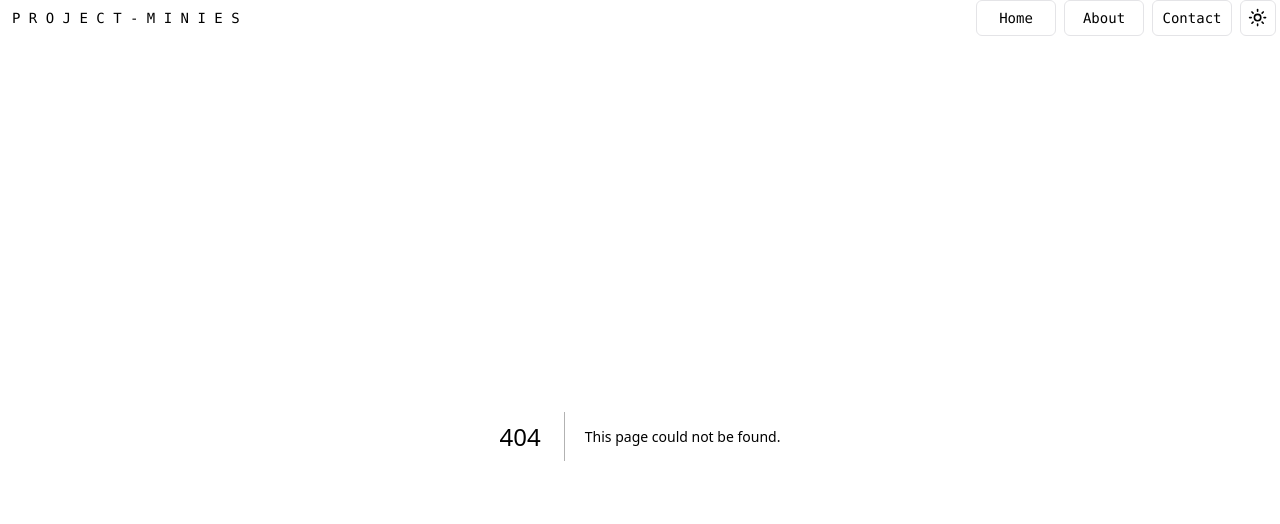
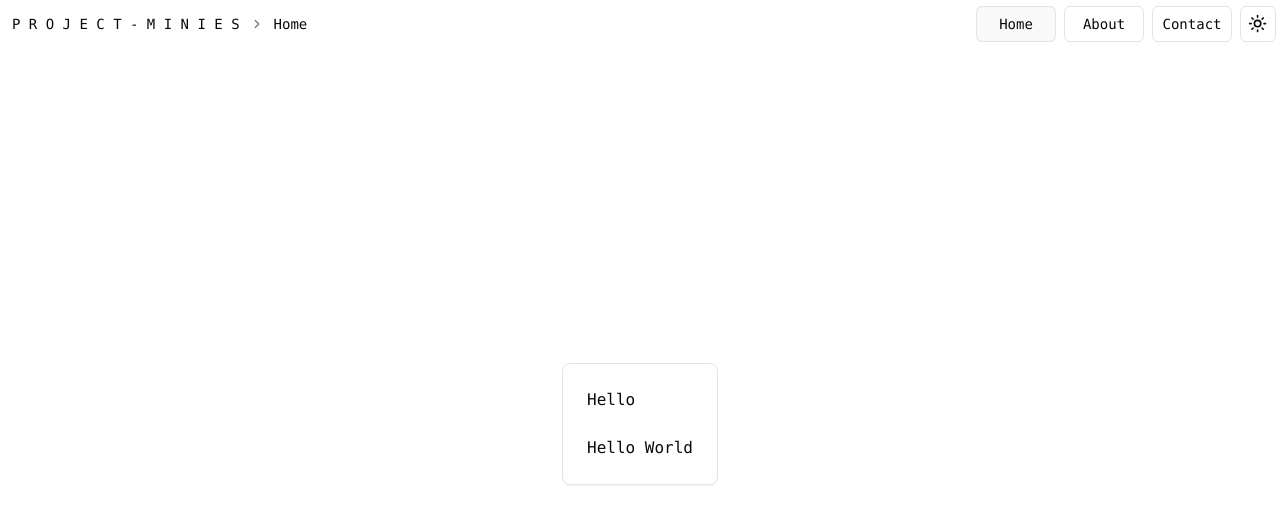
Before and after one commit to nekoleev/project-minies, a Next.js app: page /home in a window 1280 px wide. Before the commit this address had no page. Shown: the top 524 px of the page. Built offline with nearby package versions, Linux system fonts and the light colour scheme.

Commit message:
migrate home to sub route and set intro page

```diff
--- /dev/null
+++ b/src/app/(routes)/home/page.tsx
@@ -0,0 +1,9 @@
+import { MainMenuCard } from "@/components/mainmenu-card";
+
+export default function Home() {
+  return (
+    <>
+      <MainMenuCard/>
+    </>
+  );
+}
--- /dev/null
+++ b/src/app/(routes)/layout.tsx
@@ -0,0 +1,35 @@
+import { ModeToggle } from "@/components/mode-toggle";
+import { ThemeProvider } from "@/components/theme-provider";
+import { NavigationBar } from "@/components/navigation-bar";
+import { MainBreadCrumbs } from "@/components/main-breadcrumbs";
+
+export default function SubrootLayout({
+  children,
+}: Readonly<{
+  children: React.ReactNode;
+}>){
+    return (
+        <body className="flex flex-col w-screen h-screen font-mono">
+            <ThemeProvider
+            attribute="class"
+            defaultTheme="system"
+            enableSystem
+            disableTransitionOnChange
+            >
+                <header className="h-12 px-1 flex justify-between items-center ">
+                    <div className="flex">
+                        <h1 className="text-sm pl-2">P R O J E C T - M I N I E S</h1>
+                        <MainBreadCrumbs/>
+                    </div>
+                    <div className="flex space-x-1">
+                        <NavigationBar/>
+                        <ModeToggle/>
+                    </div>
+                </header>
+                <main className="flex-grow flex justify-center items-center">
+                    {children}
+                </main>
+            </ThemeProvider>
+        </body>
+    )
+}
--- a/src/app/layout.tsx
+++ b/src/app/layout.tsx
@@ -1,8 +1,5 @@
-import { ThemeProvider } from "@/components/theme-provider"
+import "./globals.css";
 import type { Metadata } from "next";
-import "./globals.css";
-import { NavigationBar } from "@/components/navigation-bar";
-import { ModeToggle } from "@/components/mode-toggle";
 
 
 export const metadata: Metadata = {
@@ -17,24 +14,7 @@ export default function RootLayout({
 }>) {
   return (
     <html lang="en" suppressHydrationWarning>
-      <body className="flex flex-col w-screen h-screen font-mono">
-        <ThemeProvider
-            attribute="class"
-            defaultTheme="system"
-            enableSystem
-            disableTransitionOnChange
-          >
-            <header className="h-12 px-1 flex justify-between items-center ">
-              <h1 className="text-sm pl-2">P R O J E C T - M I N I E S</h1>
-              <div className="flex space-x-1">
-                <NavigationBar/>
-                <ModeToggle/>
-              </div>
-            </header>
-            <main className="flex-grow flex justify-center items-center">
-              {children}
-            </main>
-          </ThemeProvider></body>
+      {children}
     </html>
   );
 }
--- a/src/app/page.tsx
+++ b/src/app/page.tsx
@@ -1,12 +1,24 @@
-import { MainMenuCard } from "@/components/mainmenu-card";
-import { ModeToggle } from "@/components/mode-toggle";
-import { NavigationBar } from "@/components/navigation-bar";
-import Link from "next/link"; // TODO: Utilize for Logo Link to Home
+"use client"
 
-export default function Home() {
+import { useEffect } from 'react';
+import { useRouter } from 'next/router';
+
+export default function Introduction() {
+  const router = useRouter();
+
+  useEffect(() => {
+    // Set a timeout to redirect after 3 seconds (3000 milliseconds)
+    const timer = setTimeout(() => {
+      router.push('/home');
+    }, 3000);
+
+    // Cleanup the timer on component unmount
+    return () => clearTimeout(timer);
+  }, [router]);
+
   return (
-    <>
-      <MainMenuCard/>
-    </>
+    <div style={{ display: 'flex', alignItems: 'center', justifyContent: 'center', height: '100vh', backgroundColor: '#000', color: '#fff' }}>
+      <h1>Welcome to My Website</h1>
+    </div>
   );
 }
--- /dev/null
+++ b/src/components/main-breadcrumbs.tsx
@@ -0,0 +1,57 @@
+"use client"
+
+import React from "react";
+import { Slash } from "lucide-react" //
+import { usePathname } from "next/navigation";
+
+import {
+  Breadcrumb,
+  BreadcrumbItem,
+  BreadcrumbLink,
+  BreadcrumbList,
+  BreadcrumbPage,
+  BreadcrumbSeparator,
+} from "@/components/ui/breadcrumb"
+
+
+
+export function MainBreadCrumbs() {
+
+  const pathname = usePathname();
+  const pathnames = pathname.split('/').filter((x) => x);
+
+  return (
+    <Breadcrumb>
+      <BreadcrumbList>
+        <BreadcrumbItem>
+          <BreadcrumbLink href="/"></BreadcrumbLink>
+        </BreadcrumbItem>
+        {pathnames.map((value, index) => {
+          const href = `/${pathnames.slice(0, index + 1).join('/')}`;
+          const isLast = index === pathnames.length - 1;
+          const name = {
+              '/home': 'Home',
+              '/about': 'About',
+              '/contact': 'Contact',
+              '/components': 'Components', // Sample
+              '/components/breadcrumb': 'Breadcrumb', // Sample
+              // Add more maps
+          }[href] || value;
+
+          return (
+            <React.Fragment key={href}>
+              <BreadcrumbSeparator/>
+              <BreadcrumbItem>
+                {isLast ? (
+                  <BreadcrumbPage className="cursor-pointer">{name}</BreadcrumbPage>
+                ) : (
+                  <BreadcrumbLink href={href}>{name}</BreadcrumbLink>
+                )}
+              </BreadcrumbItem>
+            </React.Fragment>
+          );
+        })}
+      </BreadcrumbList>
+    </Breadcrumb>
+  );
+}
--- a/src/components/navigation-bar.tsx
+++ b/src/components/navigation-bar.tsx
@@ -25,8 +25,8 @@ export function NavigationBar() {
     <NavigationMenu>
       <NavigationMenuList>
         <NavigationMenuItem>
-          <Link href="/" legacyBehavior passHref>
-            <NavigationMenuLink {...(pathname === "/" ? { 'data-active': true } : {})}
+          <Link href="/home" legacyBehavior passHref>
+            <NavigationMenuLink {...(pathname === "/home" ? { 'data-active': true } : {})}
               className={navigationMenuTriggerStyle()} >
               Home
             </NavigationMenuLink>
--- /dev/null
+++ b/src/components/ui/breadcrumb.tsx
@@ -0,0 +1,115 @@
+
+import * as React from "react"
+import { cn } from "@/lib/utils"
+import { Slot } from "@radix-ui/react-slot"
+import { ChevronRight, MoreHorizontal } from "lucide-react"
+
+const Breadcrumb = React.forwardRef<
+  HTMLElement,
+  React.ComponentPropsWithoutRef<"nav"> & {
+    separator?: React.ReactNode
+  }
+>(({ ...props }, ref) => <nav ref={ref} aria-label="breadcrumb" {...props} />)
+Breadcrumb.displayName = "Breadcrumb"
+
+const BreadcrumbList = React.forwardRef<
+  HTMLOListElement,
+  React.ComponentPropsWithoutRef<"ol">
+>(({ className, ...props }, ref) => (
+  <ol
+    ref={ref}
+    className={cn(
+      "flex flex-wrap items-center gap-1.5 break-words text-sm text-zinc-500 sm:gap-2.5 dark:text-zinc-400",
+      className
+    )}
+    {...props}
+  />
+))
+BreadcrumbList.displayName = "BreadcrumbList"
+
+const BreadcrumbItem = React.forwardRef<
+  HTMLLIElement,
+  React.ComponentPropsWithoutRef<"li">
+>(({ className, ...props }, ref) => (
+  <li
+    ref={ref}
+    className={cn("inline-flex items-center gap-1.5", className)}
+    {...props}
+  />
+))
+BreadcrumbItem.displayName = "BreadcrumbItem"
+
+const BreadcrumbLink = React.forwardRef<
+  HTMLAnchorElement,
+  React.ComponentPropsWithoutRef<"a"> & {
+    asChild?: boolean
+  }
+>(({ asChild, className, ...props }, ref) => {
+  const Comp = asChild ? Slot : "a"
+
+  return (
+    <Comp
+      ref={ref}
+      className={cn("transition-colors hover:text-zinc-950 dark:hover:text-zinc-50", className)}
+      {...props}
+    />
+  )
+})
+BreadcrumbLink.displayName = "BreadcrumbLink"
+
+const BreadcrumbPage = React.forwardRef<
+  HTMLSpanElement,
+  React.ComponentPropsWithoutRef<"span">
+>(({ className, ...props }, ref) => (
+  <span
+    ref={ref}
+    role="link"
+    aria-disabled="true"
+    aria-current="page"
+    className={cn("font-normal text-zinc-950 dark:text-zinc-50", className)}
+    {...props}
+  />
+))
+BreadcrumbPage.displayName = "BreadcrumbPage"
+
+const BreadcrumbSeparator = ({
+  children,
+  className,
+  ...props
+}: React.ComponentProps<"li">) => (
+  <li
+    role="presentation"
+    aria-hidden="true"
+    className={cn("[&>svg]:size-3.5", className)}
+    {...props}
+  >
+    {children ?? <ChevronRight />}
+  </li>
+)
+BreadcrumbSeparator.displayName = "BreadcrumbSeparator"
+
+const BreadcrumbEllipsis = ({
+  className,
+  ...props
+}: React.ComponentProps<"span">) => (
+  <span
+    role="presentation"
+    aria-hidden="true"
+    className={cn("flex h-9 w-9 items-center justify-center", className)}
+    {...props}
+  >
+    <MoreHorizontal className="h-4 w-4" />
+    <span className="sr-only">More</span>
+  </span>
+)
+BreadcrumbEllipsis.displayName = "BreadcrumbElipssis"
+
+export {
+  Breadcrumb,
+  BreadcrumbList,
+  BreadcrumbItem,
+  BreadcrumbLink,
+  BreadcrumbPage,
+  BreadcrumbSeparator,
+  BreadcrumbEllipsis,
+}
```
